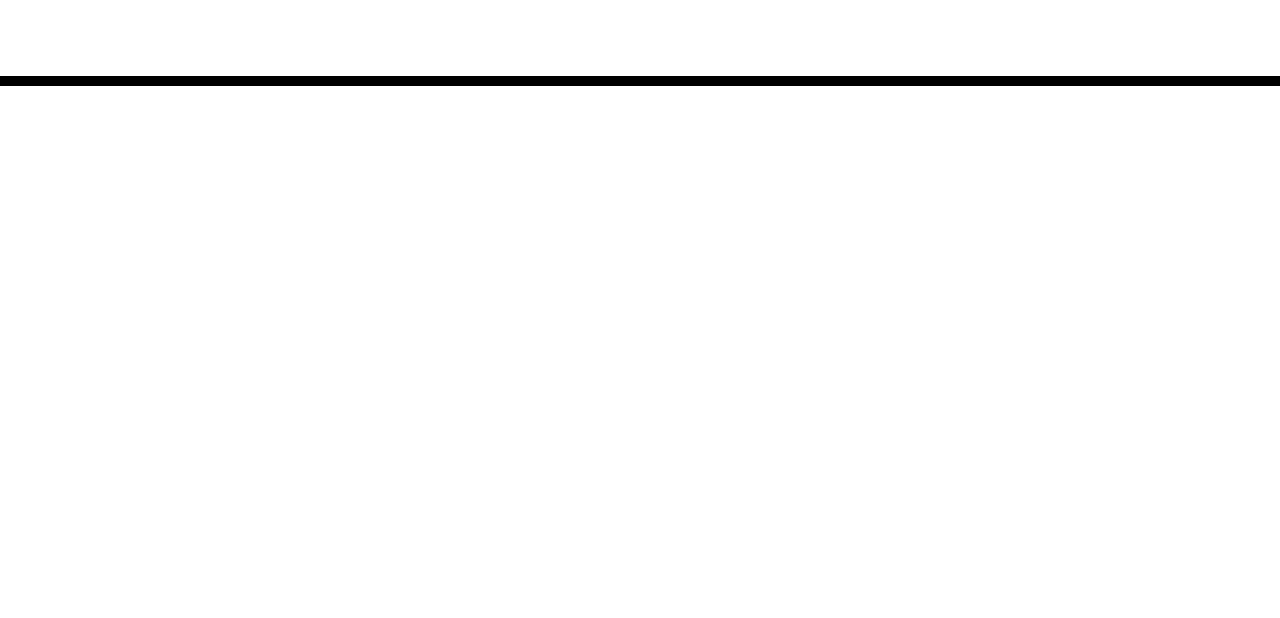
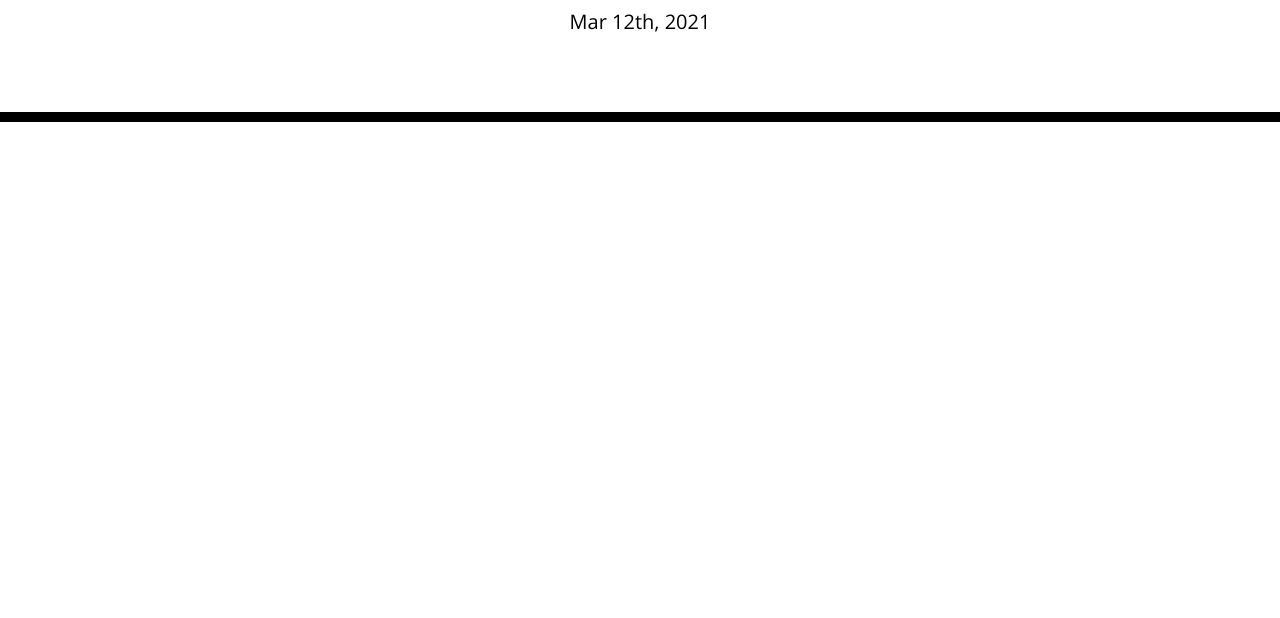
Before and after one commit to mmorrisonlk/daily_todo_list, a plain HTML site: page index.html in a window 1280 px wide. Shown: the part 182-800 px from the top of the page. Drawn offline with nearby package versions, Linux system fonts and the light colour scheme; files that its build step writes are made by us from their sources.

Commit message:
Linking your stylesheet and script tend to make the website work better

```diff
--- a/assets/script.js
+++ b/assets/script.js
@@ -0,0 +1,6 @@
+/* Pretty simple code I borrowed from one of our assignments. First it defines the variable today and
+that is defined by whatever moment() returns. It then looks for the ID currentDay in the HTML. Finally,
+it sets the text content of currentDay to the Today variable in the format specified
+*/
+var today = moment();
+$("#currentDay").text(today.format("MMM Do, YYYY"));
--- a/index.html
+++ b/index.html
@@ -18,7 +18,7 @@
       href="https://fonts.googleapis.com/css?family=Open+Sans&display=swap"
       rel="stylesheet"
     />
-    <link rel="stylesheet" href="style.css" />
+    <link rel="stylesheet" href="assets/style.css" />
     <title>Work Day Scheduler</title>
   </head>
 
@@ -34,5 +34,6 @@
 
     <script src="https://cdnjs.cloudflare.com/ajax/libs/jquery/3.2.1/jquery.min.js"></script>
     <script src="https://cdnjs.cloudflare.com/ajax/libs/moment.js/2.24.0/moment.min.js"></script>
+    <script src="assets/script.js"></script>
   </body>
 </html>
```
